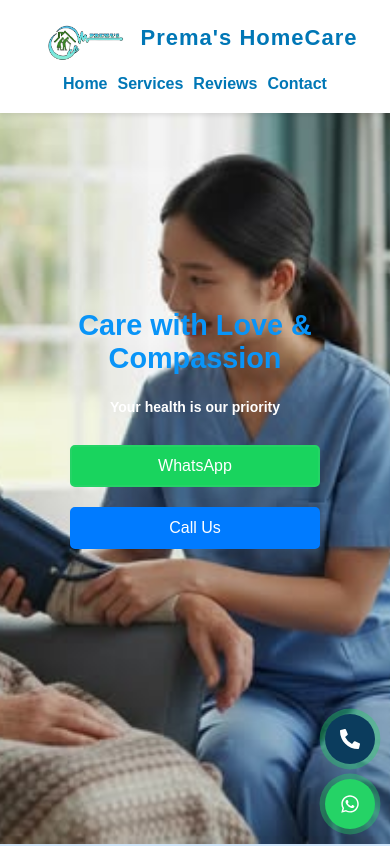
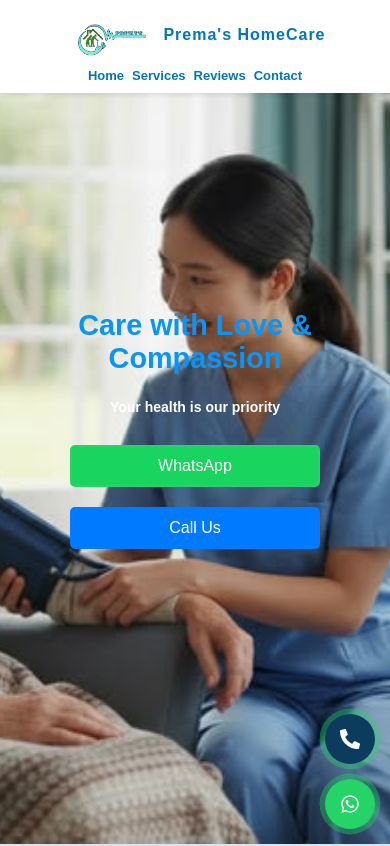
Before and after one commit to Akashanand36/homecare, a React (Create React App) app in the folder client/: page / in a window 390 px wide. Shown: the top 846 px of the page. Built offline with nearby package versions, Linux system fonts and the light colour scheme; no server answers; the HTML template or start-up script is replaced by a standard one.

Commit message:
connected frontend to backend

```diff
--- a/client/src/App.css
+++ b/client/src/App.css
@@ -13,24 +13,23 @@ header {
   box-shadow: 0 2px 5px rgba(0,0,0,0.1);
   z-index: 1000;
   backdrop-filter: blur(10px);
+  padding: 0;
 }
 
 .header-container {
-  width: 100%;
-  padding: 0 20px;
   display: flex;
+  align-items: center;
   justify-content: space-between;
-  align-items: center;
-  box-sizing: border-box; /* 👈 important */
+  padding: 0 5px; /* 🔥 reduce left gap */
 }
 
 /* Push nav to right but keep spacing */
 .nav-links {
   display: flex;
-  gap: 15px;
-  margin-right: 20px; /* 👈 pushes inside from edge */
+  gap: 20px;
+  margin: 0;
+  margin-right: 20px; /* 🔥 IMPORTANT remove margin-right */
 }
-
 /* Remove extra margin issue */
 .nav-links a {
   text-decoration: none;
@@ -49,14 +48,16 @@ header {
   display: flex;
   align-items: center;
   gap: 8px;
-  margin-left: 0;   /* 👈 ensure no extra space */
+  margin: 0; /* 🔥 remove any spacing */
+}
+
+/* IMAGE */
+.logo img {
+  height: 65px;
+  display: block;
 }
 
 
-.logo img {
-  height: 70px;   /* 👈 perfect size */
-  width: auto;
-}
 .brand-name {
   font-family: 'Poppins', sans-serif;
   font-size: 22px;
@@ -68,23 +69,6 @@ header {
 
 .brand-name:hover {
   color: #00b4d8;
-}
-
-
-.nav-links {
-  display: flex;
-  gap: 20px;
-}
-
-.nav-links a {
-  text-decoration: none;
-  color: #0077b6;
-  font-weight: bold;
-  transition: 0.3s;
-}
-
-.nav-links a:hover {
-  color: #023e8a;
 }
 
 .hero {
@@ -468,18 +452,42 @@ header {
   .header-container {
     flex-direction: column;
     align-items: center;
-    padding: 10px;
+    padding: 10px 0;
   }
 
   .nav-links {
     flex-wrap: wrap;
     justify-content: center;
-    margin: 10px 0;
-    gap: 10px;
+    gap: 12px;
+    margin-right: 0;
   }
 
   .logo img {
-    height: 55px;
+    height: 50px;
+  }
+    .logo {
+    justify-content: center;
+    margin-bottom: 8px;
+  }
+  .nav-links a {
+    font-size: 14px;
+  }
+   .brand-name {
+    font-size: 18px;
+  }
+}
+
+@media (max-width: 480px) {
+  .nav-links {
+    gap: 8px;
+  }
+
+  .nav-links a {
+    font-size: 13px;
+  }
+
+  .brand-name {
+    font-size: 16px;
   }
 }
 
```
